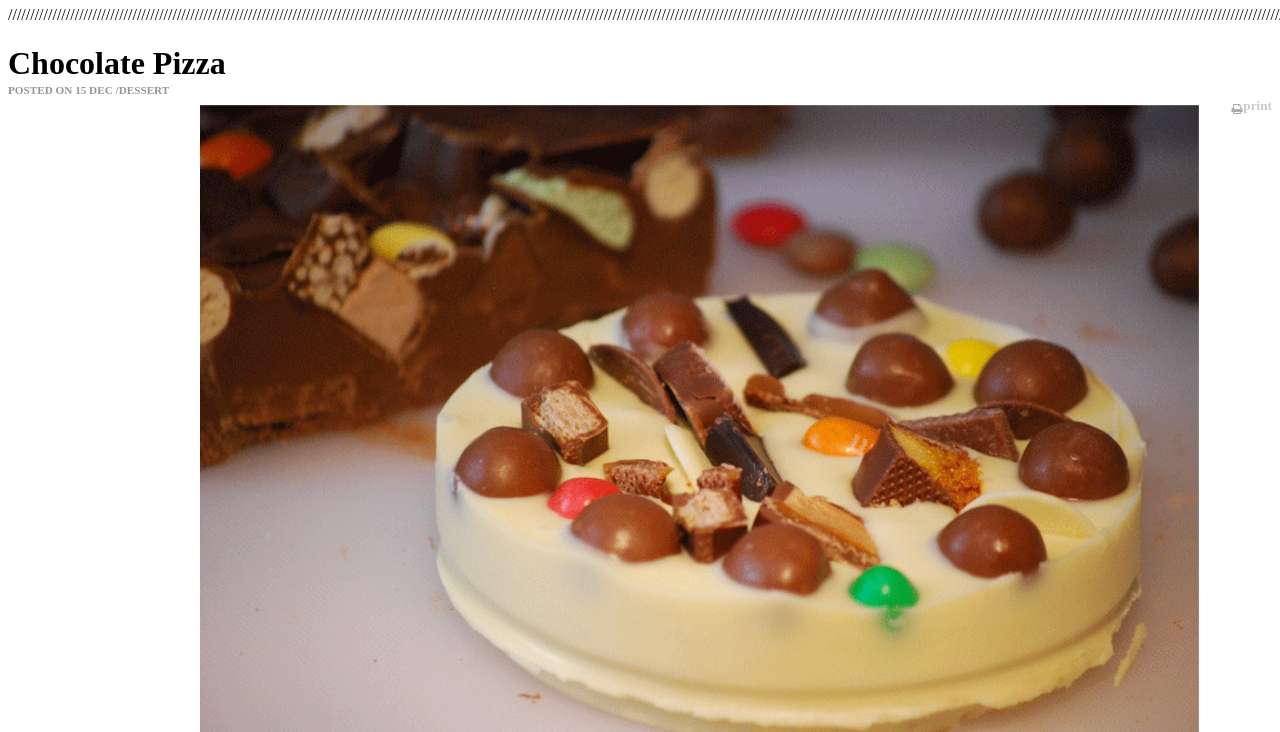
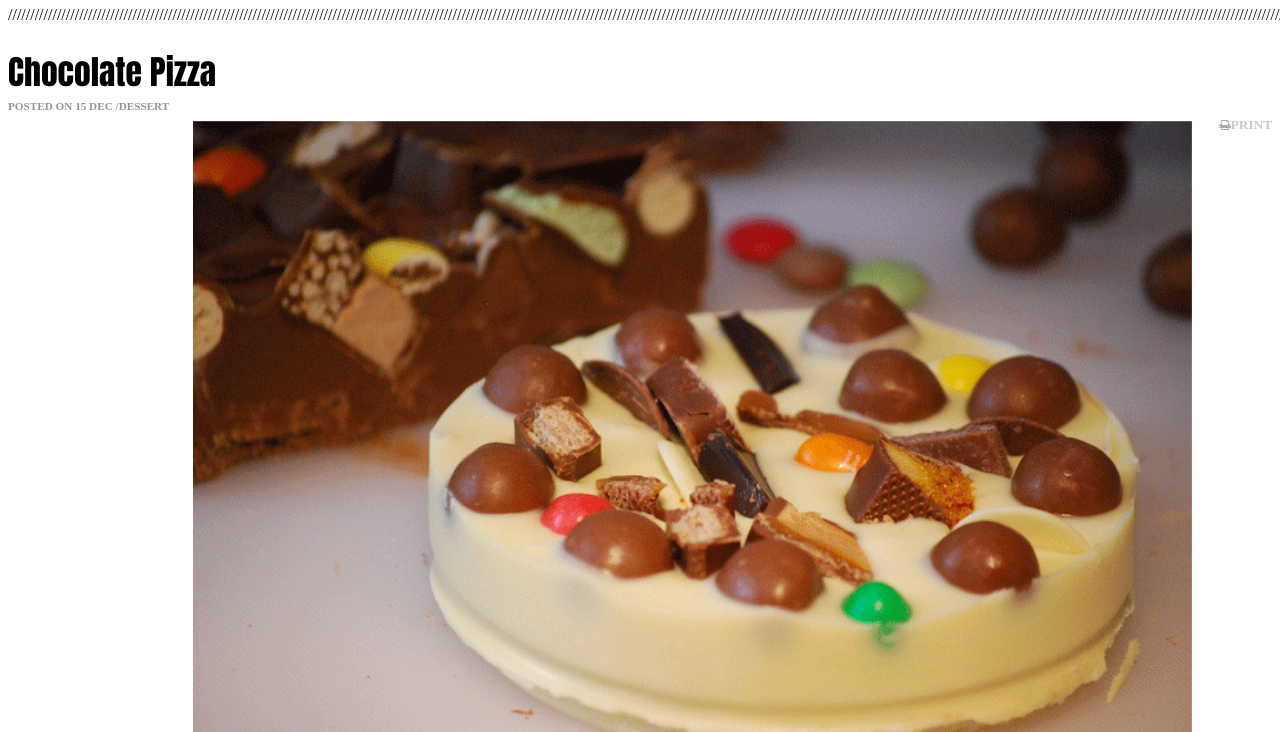
Before and after one commit to Rahafsaleh98/chocolate-pizza, a plain HTML site: page index.html in a window 1280 px wide. Shown: the part 68-800 px from the top of the page. Drawn offline with Linux system fonts and the light colour scheme.

Commit message:
finished

```diff
--- a/index.html
+++ b/index.html
@@ -29,7 +29,7 @@
         <h1> Chocolate Pizza</h1>
         <h5 id="data"> POSTED ON 15 DEC /DESSERT </h5>
 
-        <h5 id="printers"> print </h5>
+        <h5 id="printers"> PRINT </h5>
         <img id="printer" src="images/print-icon.png">
 
 
--- a/style/style.css
+++ b/style/style.css
@@ -2,6 +2,11 @@
     float: right;
   }*/
 
+h1{
+    font-family: Impact, Haettenschweiler, 'Arial Narrow Bold', sans-serif;
+    font-size: 2.1em;
+    margin-right: -80px;
+}
 .icons{
     float: right;
     margin-top: -50px;
@@ -43,7 +48,7 @@ h2{
 
 #printers{
     float: right;
-    margin-top: -6px;
+    margin-top: -3px;
     color: #cacaca;
 
 }
@@ -61,7 +66,7 @@ h2{
     font-family: 'Patrick Hand', cursive;
     color: #666a42;
     height: 260px;
-    padding: 37px 0 0 60px;
+    padding: 30px 0 0 60px;
     margin: 40px 0;
 }
 
```
Also changed, not shown: style/JS/app.js (added).
